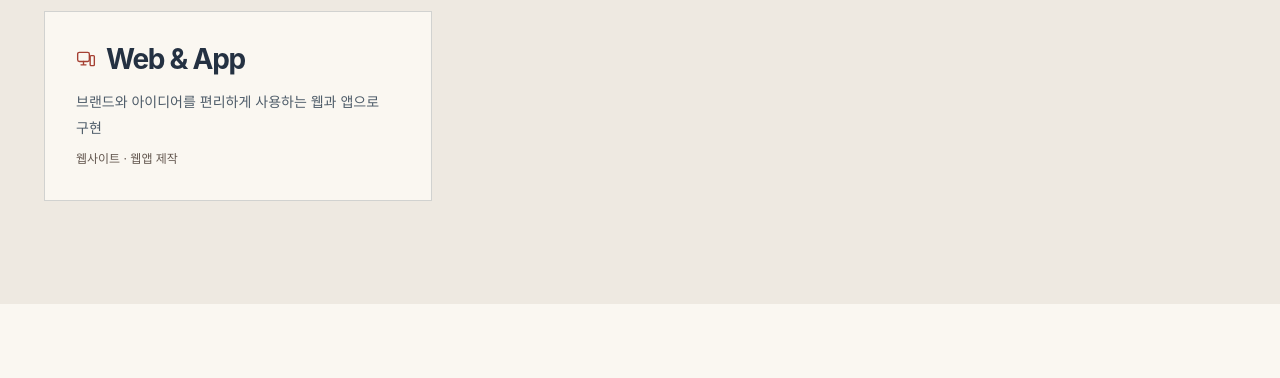
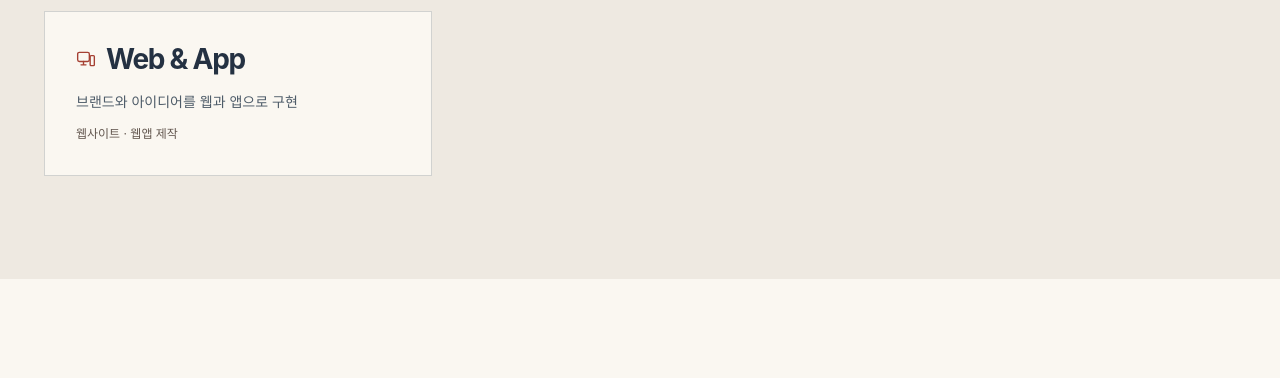
Before and after one commit to cclab-j/cclab, a plain HTML site: page index.html in a window 1280 px wide. Shown: the part 4070-4448 px from the top of the page. Drawn offline with Linux system fonts and the light colour scheme.

Commit message:
Keep Web and App service description concise

```diff
--- a/index.html
+++ b/index.html
@@ -263,7 +263,7 @@
       {id:'original',name:'Creative Films',ko:'오리지널 필름 · 창작 영상',desc:'독창적인 시선과 스토리텔링으로 완성하는 창작 영상'},
       {id:'personal',name:'Personal Stories',ko:'기념일 · 맞춤형 영상',desc:'소중한 순간과 추억을 특별한 영상으로 기록'},
       {id:'spaces',name:'Spaces & Places',ko:'공간 · 로컬 콘텐츠',desc:'공간의 분위기와 고유한 매력을 영상으로 전달'},
-      {id:'webapp',name:'Web & App',ko:'웹사이트 · 웹앱 제작',desc:'브랜드와 아이디어를 편리하게 사용하는 웹과 앱으로 구현'}
+      {id:'webapp',name:'Web & App',ko:'웹사이트 · 웹앱 제작',desc:'브랜드와 아이디어를 웹과 앱으로 구현'}
     ];
     // 추후 포트폴리오 추가: 아래 배열에 {title,category,description,media} 객체를 추가하세요.
     // media: 'assets/파일명.jpg' 또는 'assets/파일명.mp4'를 지정하면 카드와 상세보기에 반영됩니다.
```
